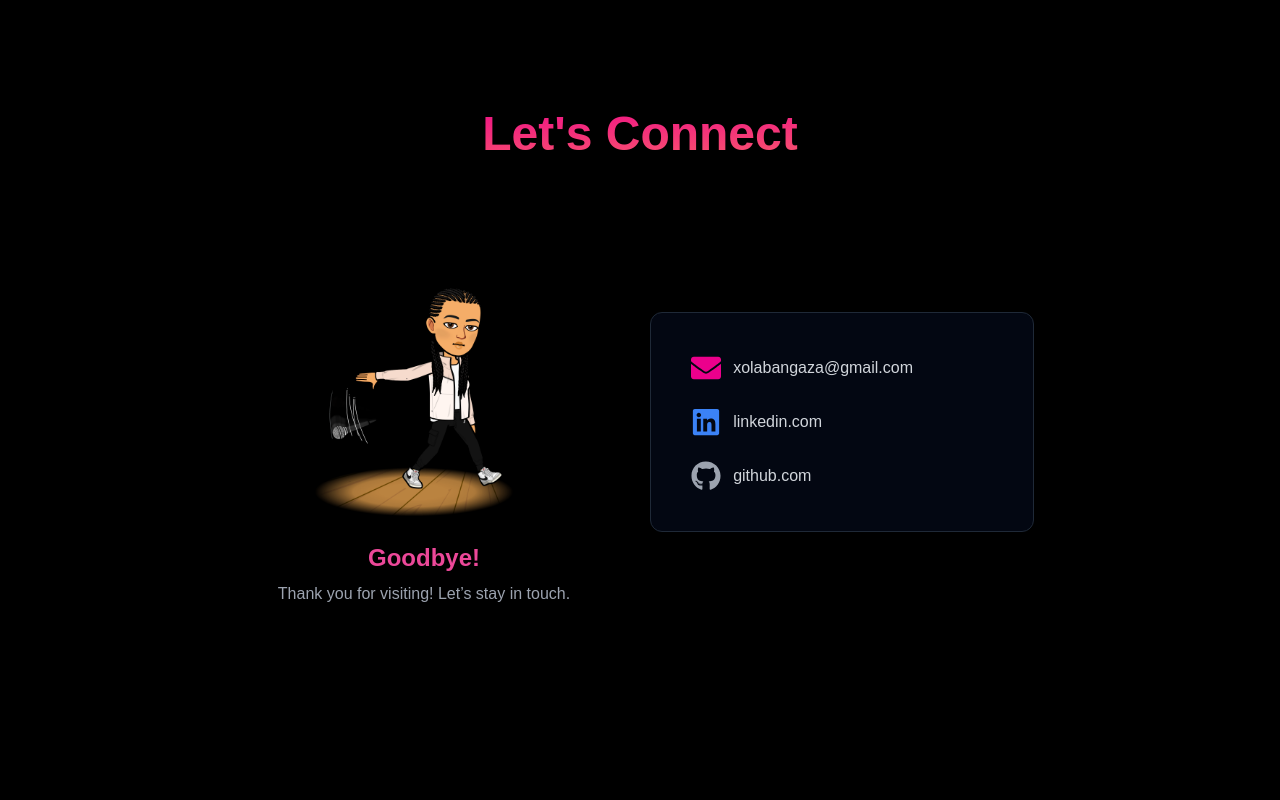
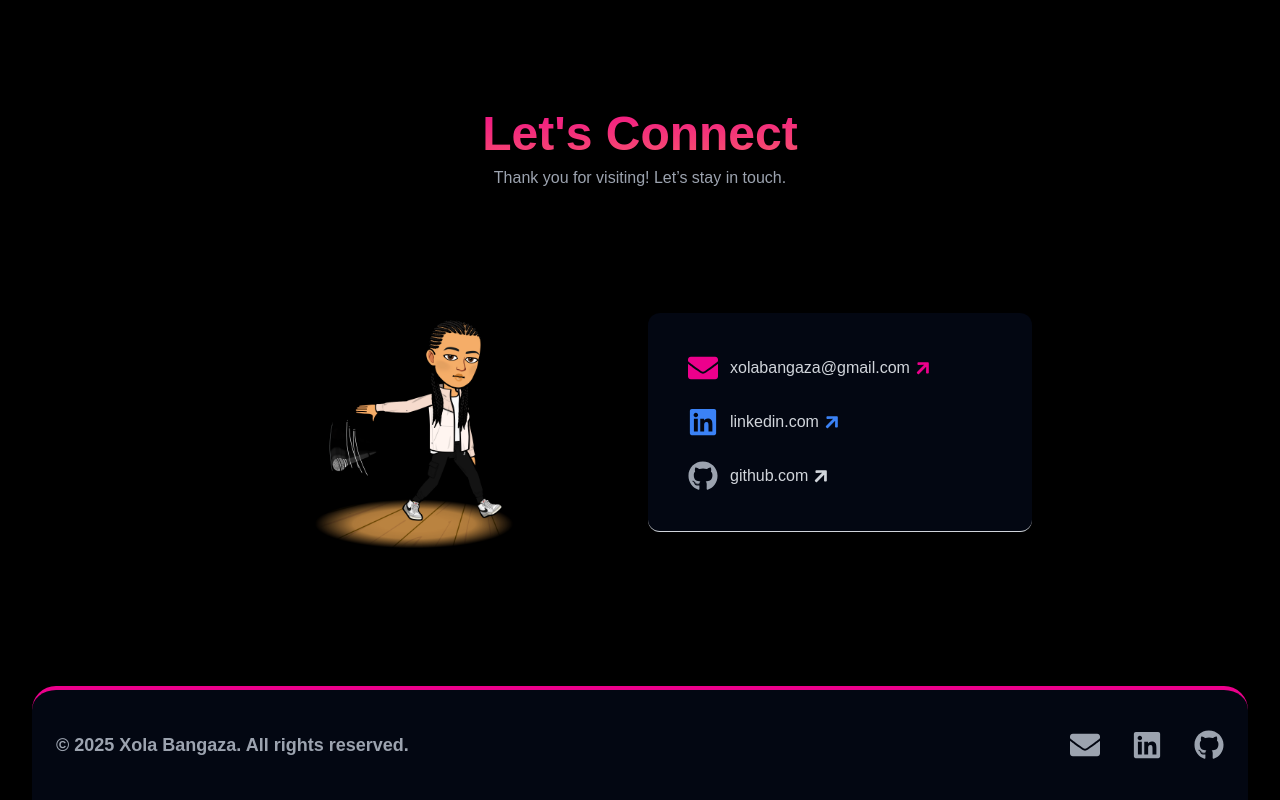
Before and after one commit to xolabangaza/React_Portfolio, a React (Vite) app: page / in a window 1280 px wide. Shown: the part 3496-4296 px from the top of the page. Before the commit the page ends 4214 px from the top, so only its background shows below. Built offline with nearby package versions, Linux system fonts and the light colour scheme; data requests are answered from the project's data file.

Commit message:
added footer

```diff
--- a/src/App.jsx
+++ b/src/App.jsx
@@ -5,6 +5,7 @@ import { Hero } from "./components/Hero";
 import ProjectsSection from "./components/ProjectsSection";
 import { About } from "./components/About";
 import { ContactSection } from "./components/Contact";
+import { Footer } from "./components/Footer";
 import './index.css';
 
 function App() {
@@ -17,9 +18,7 @@ function App() {
         <Route path="/Projects" element={<ProjectsSection />} />
         <Route path="/About" element={<About />} />
         <Route path="/ContactSection" element={<ContactSection />} />
-
       </Routes>
-
       <div id="hero">
         <Hero />
       </div>
@@ -32,6 +31,7 @@ function App() {
       <div id="ContactSection">
         <ContactSection />
       </div>
+    <Footer/>
     </Router>
   );
 }
--- a/src/components/Contact.jsx
+++ b/src/components/Contact.jsx
@@ -1,5 +1,4 @@
-import React from 'react';
-import { FaLinkedin, FaGithub, FaEnvelope } from 'react-icons/fa'; // Icons for LinkedIn, GitHub, and Email
+import { FaLinkedin, FaGithub, FaEnvelope, FaArrowRight } from "react-icons/fa"; // Import arrow icon
 
 export function ContactSection() {
   return (
@@ -7,6 +6,7 @@ export function ContactSection() {
       <h1 className="text-5xl text-center font-bold text-transparent bg-clip-text bg-gradient-to-br from-[#ec008c] to-[#fc6767] mt-4">
         Let's Connect
       </h1>
+      <p className="text-gray-400 text-center mt-2">Thank you for visiting! Let’s stay in touch.</p>
 
       {/* Centered container for both sections */}
       <div className="container mx-auto flex flex-col md:flex-row justify-center items-center gap-12 mt-12">
@@ -19,23 +19,21 @@ export function ContactSection() {
             alt="Goodbye Bitmoji"
             className="w-72 h-72 mb-4"
           />
-          <h3 className="text-2xl font-semibold text-pink-500">Goodbye!</h3>
-          <p className="text-gray-400 mt-2">Thank you for visiting! Let’s stay in touch.</p>
+          {/* <h3 className="text-2xl font-semibold text-pink-500">Goodbye!</h3> */}
         </div>
 
-        {/* Right Side: Contact Info Card (Increased Width) */}
-        <div className="bg-gray-950 p-10 w-96 rounded-xl shadow-xl border border-gray-800 flex flex-col items-center">
+        <div className="bg-gray-950 p-10 w-96 rounded-xl shadow-xl border-b border-gray-300 flex flex-col items-center">
           <div className="space-y-6 w-full">
+
             {/* Email */}
             <div className="flex items-center space-x-3">
               <FaEnvelope className="text-[#ec008c] text-3xl" />
               <a
-                href="https://mail.google.com/mail/?view=cm&fs=1&to=xolabangaza@gmail.com"
-                target="_blank"
-                rel="noopener noreferrer"
-                className="text-gray-300 hover:text-[#ec008c] transition-all duration-300"
+                href="mailto:xolabangaza@gmail.com"
+                className="text-gray-300 hover:text-[#ec008c] transition-all duration-300 flex items-center space-x-1"
               >
-                xolabangaza@gmail.com
+                <span>xolabangaza@gmail.com</span>
+                <FaArrowRight className="text-[#ec008c] text-lg ml-1 rotate-[-45deg]" />
               </a>
             </div>
 
@@ -46,9 +44,10 @@ export function ContactSection() {
                 href="https://www.linkedin.com/in/xola-bangaza-340519226/"
                 target="_blank"
                 rel="noopener noreferrer"
-                className="text-gray-300 hover:text-blue-500 transition-all duration-300"
+                className="text-gray-300 hover:text-blue-500 transition-all duration-300 flex items-center space-x-1"
               >
-                linkedin.com
+                <span>linkedin.com</span>
+                <FaArrowRight className="text-blue-500 text-lg ml-1 rotate-[-45deg]" />
               </a>
             </div>
 
@@ -59,9 +58,10 @@ export function ContactSection() {
                 href="https://github.com/xolabangaza"
                 target="_blank"
                 rel="noopener noreferrer"
-                className="text-gray-300 hover:text-gray-400 transition-all duration-300"
+                className="text-gray-300 hover:text-gray-400 transition-all duration-300 flex items-center space-x-1"
               >
-                github.com
+                <span>github.com</span>
+                <FaArrowRight className="text-gray text-lg ml-1 rotate-[-45deg]" />
               </a>
             </div>
           </div>
--- /dev/null
+++ b/src/components/Footer.jsx
@@ -0,0 +1,41 @@
+import { FaLinkedin, FaGithub, FaEnvelope } from "react-icons/fa";
+
+export function Footer() {
+  return (
+    <footer className="bg-gray-950 mx-8 py-10 border-t-4 border-[#ec008c] text-gray-400 text-center rounded-t-3xl">
+      <div className="container mx-auto flex flex-col md:flex-row items-center justify-between px-6">
+
+        {/* Left: Copyright Text */}
+        <p className="text-lg font-semibold">&copy; {new Date().getFullYear()} Xola Bangaza. All rights reserved.</p>
+
+        {/* Right: Social Links */}
+        <div className="flex space-x-8 mt-6 md:mt-0">
+          {/* Email */}
+          <a href="mailto:xolabangaza@gmail.com" className="hover:text-[#ec008c] transition">
+            <FaEnvelope className="text-3xl" />
+          </a>
+
+          {/* LinkedIn */}
+          <a
+            href="https://www.linkedin.com/in/xola-bangaza-340519226/"
+            target="_blank"
+            rel="noopener noreferrer"
+            className="hover:text-blue-500 transition"
+          >
+            <FaLinkedin className="text-3xl" />
+          </a>
+
+          {/* GitHub */}
+          <a
+            href="https://github.com/xolabangaza"
+            target="_blank"
+            rel="noopener noreferrer"
+            className="hover:text-gray-300 transition"
+          >
+            <FaGithub className="text-3xl" />
+          </a>
+        </div>
+      </div>
+    </footer>
+  );
+}
```
